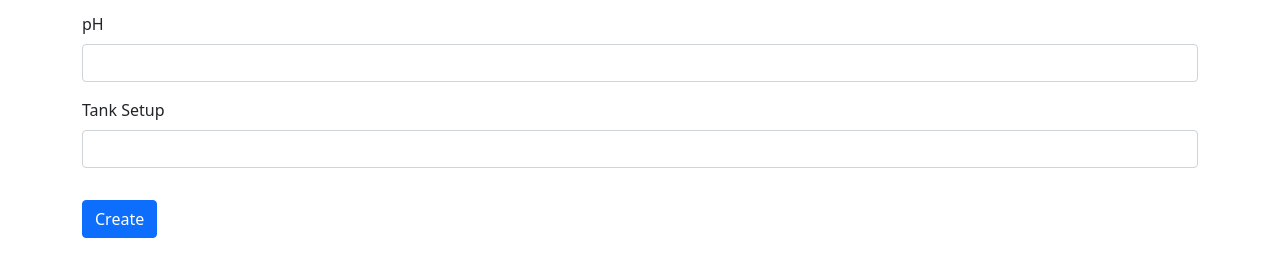
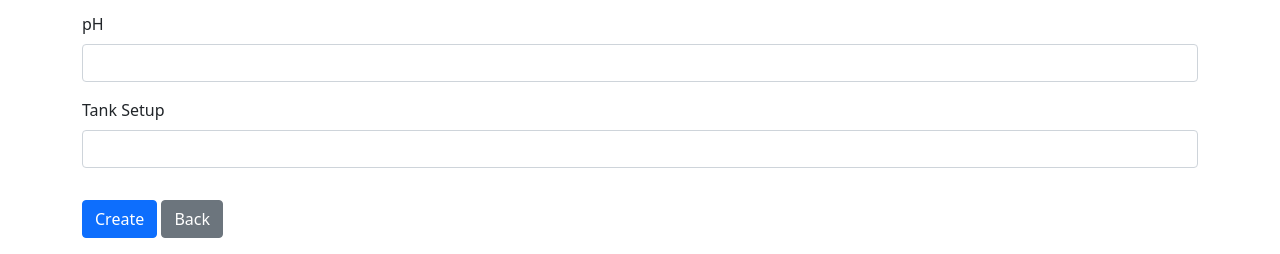
Before and after one commit to Code-Institute-Submissions/Malrhis-project3, a Flask app: page /fish/create in a window 1280 px wide. Shown: the part 1004-1258 px from the top of the page. Run offline with Flask 2, Linux system fonts and the light colour scheme; some libraries are stand-ins or nearby versions.

Commit message:
add back button to create form

```diff
--- a/templates/create_fish.template.html
+++ b/templates/create_fish.template.html
@@ -71,6 +71,7 @@ Add Fish
         <input type="text" value="{{old_values.tank_setup_text}}" name="tank_setup_text" class="form-control">
     </div>
     <input type="submit" value="Create" class="btn btn-primary my-3">
+    <a href="{{url_for('show_all_fish')}}" class="btn btn-secondary">Back</a>
 </form>
 
 {% endblock %}
--- a/templates/create_plant.template.html
+++ b/templates/create_plant.template.html
@@ -69,6 +69,7 @@ Add Plant
         <input type="text" value="{{old_values.plant_care_text}}" name="plant_care_text" class="form-control">
     </div>
     <input type="submit" value="Create" class="btn btn-primary my-3">
+    <a href="{{url_for('show_all_plant')}}" class="btn btn-secondary">Back</a>
 </form>
 
 {% endblock %}
```
